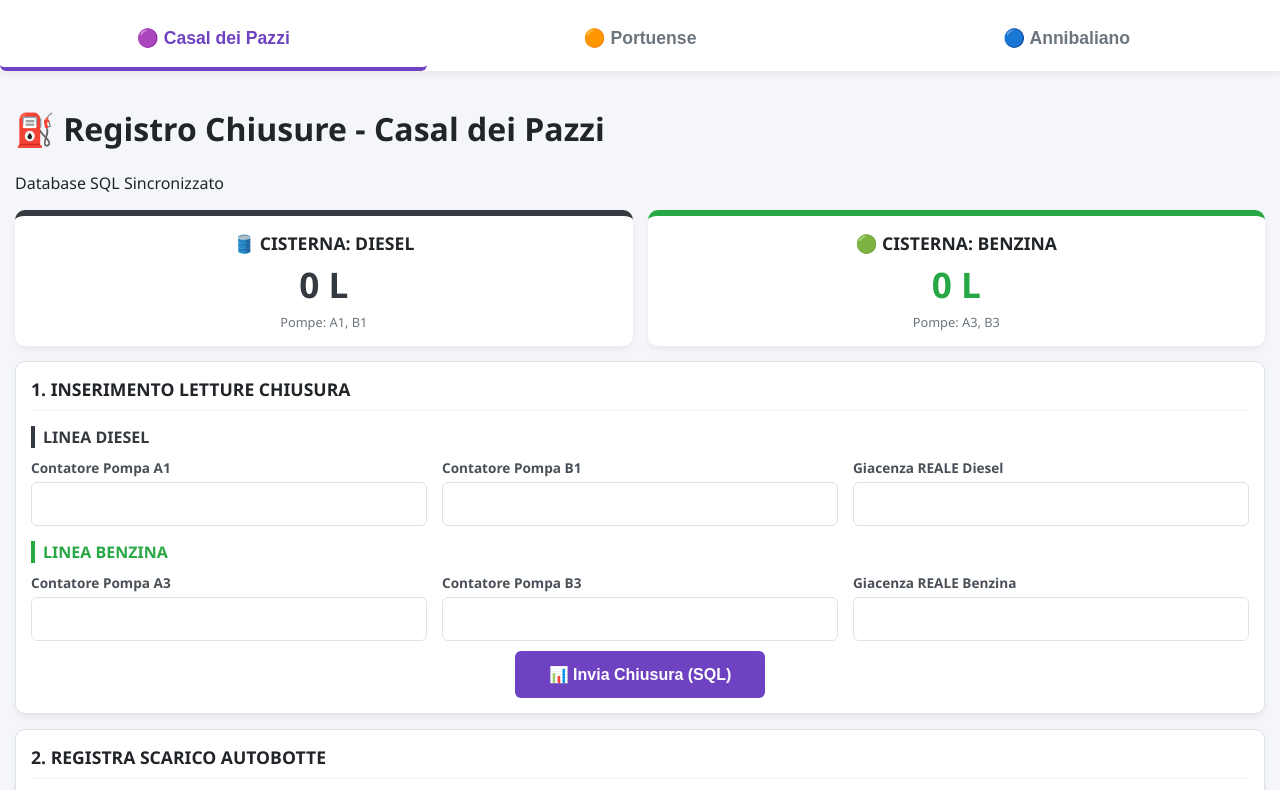
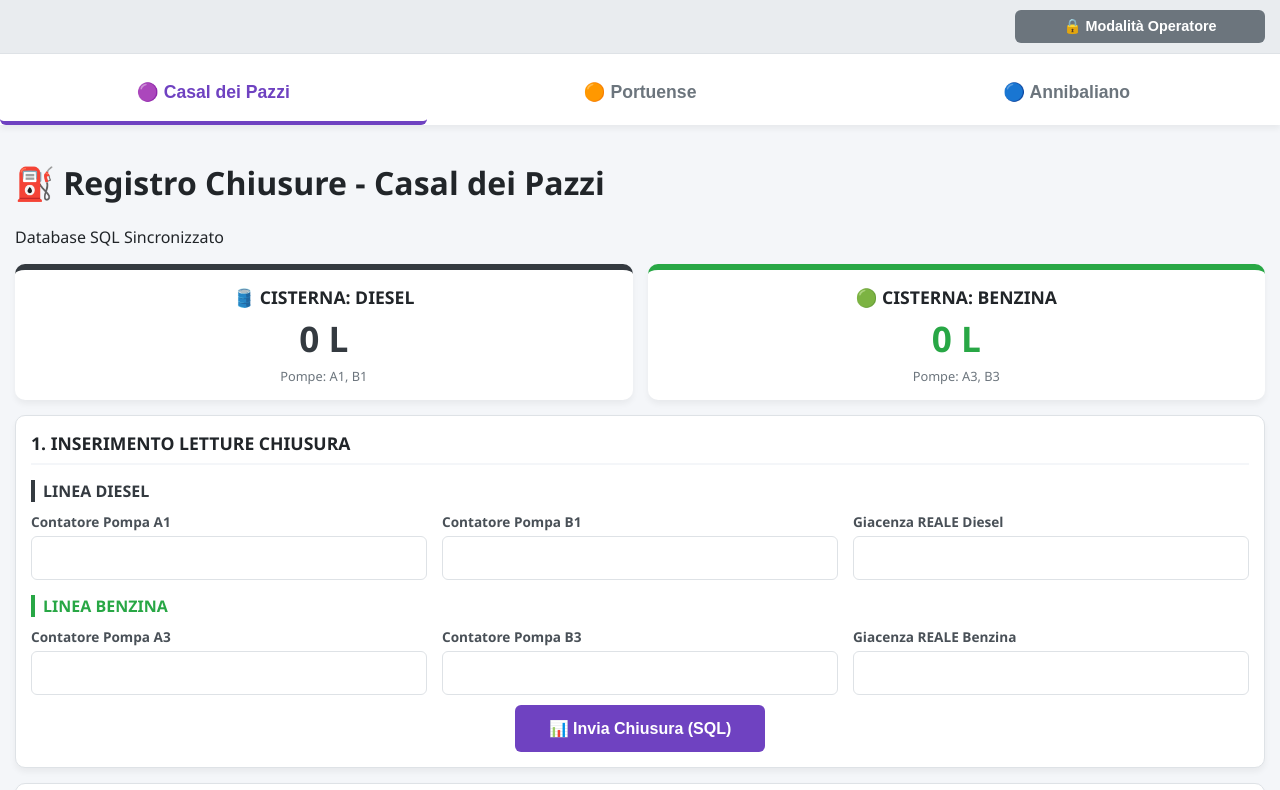
Before and after one commit to wabotrade/riconciliazioni, a website: page index.html in a window 1280 px wide. Shown: the top 790 px of the page. Drawn offline with Linux system fonts and the light colour scheme; no server answers.

Commit message:
admin panel

```diff
--- a/index.html
+++ b/index.html
@@ -12,6 +12,32 @@
         }
         * { box-sizing: border-box; -webkit-tap-highlight-color: transparent; }
         body { font-family: 'Segoe UI', -apple-system, sans-serif; background-color: var(--background-color); color: var(--text-color); margin: 0; padding: 0; }
+
+        /* 🛠️ Barra Superiore per attivazione Modalità Admin */
+        .admin-bar {
+            background-color: #e9ecef;
+            padding: 10px 15px;
+            display: flex;
+            justify-content: flex-end;
+            align-items: center;
+            border-bottom: 1px solid var(--border-color);
+        }
+        .btn-admin-toggle {
+            background-color: #6c757d;
+            color: white;
+            border: none;
+            padding: 8px 16px;
+            border-radius: 6px;
+            cursor: pointer;
+            font-weight: bold;
+            font-size: 0.9rem;
+            transition: background-color 0.2s;
+            width: auto;
+            margin: 0;
+        }
+        .btn-admin-toggle.active {
+            background-color: #28a745;
+        }
 
         /* Navigazione a Schede (Tabs) */
         .tabs-container { display: flex; background: white; box-shadow: 0 4px 6px rgba(0,0,0,0.05); position: sticky; top: 0; z-index: 1000; overflow-x: auto; }
@@ -60,11 +86,18 @@
         th { background-color: #f1f3f5; font-weight: 600; color: #495057; }
         .badge { padding: 4px 6px; border-radius: 4px; font-size: 0.75rem; font-weight: bold; color: white; display: inline-block; }
         .badge-diesel { background-color: var(--diesel-color); } .badge-dieselplus { background-color: var(--diesel-plus-color); } .badge-benzina { background-color: var(--benzina-color); } .badge-carico { background-color: #28a745; }
-        .btn-elimina { background: #dc3545; color: white; border: none; padding: 5px 8px; border-radius: 4px; cursor: pointer; font-size: 0.75rem; transition: 0.2s; }
+
+        /* 🔒 NASCONDITE DI DEFAULT: Le azioni di eliminazione riappaiono solo in modalità Admin */
+        .btn-elimina { display: none; background: #dc3545; color: white; border: none; padding: 5px 8px; border-radius: 4px; cursor: pointer; font-size: 0.75rem; transition: 0.2s; width: auto; margin: 0; }
         .btn-elimina:hover { background: #bd2130; }
+        body.admin-mode-active .btn-elimina { display: inline-block; }
     </style>
 </head>
 <body>
+
+    <div class="admin-bar">
+        <button id="adminToggleBtn" class="btn-admin-toggle" onclick="toggleAdminMode()">🔒 Modalità Operatore</button>
+    </div>
 
     <div class="tabs-container">
         <button class="tab-btn active" data-target="casal">🟣 Casal dei Pazzi</button>
@@ -231,6 +264,36 @@
 
     <script>
         let ultimiMovimentiCaricati = [];
+        let isAdminMode = false; // Stato globale admin
+        let adminPin = "";       // Memorizzazione sicura del PIN inserito per le API
+
+        // 🔓 Funzione Sblocco Plancia con il Lucchetto
+        function toggleAdminMode() {
+            const btn = document.getElementById('adminToggleBtn');
+
+            if (isAdminMode) {
+                isAdminMode = false;
+                adminPin = "";
+                document.body.classList.remove('admin-mode-active');
+                btn.classList.remove('active');
+                btn.innerText = "🔒 Modalità Operatore";
+                alert("Modalità Amministratore chiusa.");
+            } else {
+                const pin = prompt("🔐 ACCESSO RISERVATO\n\nInserisci il PIN amministrativo per sbloccare le funzioni di eliminazione:");
+                if (pin === null) return;
+
+                if (pin === "9999") {
+                    isAdminMode = true;
+                    adminPin = pin;
+                    document.body.classList.add('admin-mode-active');
+                    btn.classList.add('active');
+                    btn.innerText = "🔓 Modalità Admin Attiva";
+                    alert("🔓 Accesso autorizzato. I tasti 'Elimina' sono ora disponibili nelle tabelle storiche.");
+                } else {
+                    alert("🚨 PIN inserito errato! Autorizzazione negata.");
+                }
+            }
+        }
 
         document.querySelectorAll('.tab-btn').forEach(button => {
             button.addEventListener('click', () => {
@@ -323,13 +386,18 @@
         }
 
         function eliminaRecord(id, impianto) {
-            const pin = prompt("🔐 FUNZIONE PROTETTA\n\nInserisci il PIN di sicurezza per eliminare questo record di movimento:");
-            if (pin === null) return;
+            if (!isAdminMode) {
+                alert("Azione non autorizzata. Sblocca prima la Modalità Admin con il lucchetto in alto.");
+                return;
+            }
+
+            const conferma = confirm("🗑️ CONFERMA RIMOZIONE\n\nVuoi eliminare definitivamente questo movimento? L'operazione ricalcolerà immediatamente giacenze e sfridi.");
+            if (!conferma) return;
 
             fetch(`/api/movimenti/${id}`, {
                 method: 'DELETE',
                 headers: { 'Content-Type': 'application/json' },
-                body: JSON.stringify({ pin: pin })
+                body: JSON.stringify({ pin: adminPin })
             })
             .then(res => res.json())
             .then(data => {
@@ -364,7 +432,7 @@
                     sfridoTesto = val > 0 ? `<span style="color:#28a745; font-weight:bold;">+${val} L</span>` : `<span style="color:#dc3545; font-weight:bold;">${val} L</span>`;
                 }
 
-                const bottoneElimina = `<button class="btn-elimina" onclick="eliminaRecord(${row.id}, '${impianto}')">🗑️ ... Elimina</button>`;
+                const bottoneElimina = `<button class="btn-elimina" onclick="eliminaRecord(${row.id}, '${impianto}')">🗑️ Elimina</button>`;
 
                 const tr = `<tr><td>${dataFormattata}</td><td><span class="badge ${badgeClass}">${row.operazione}</span></td><td>${row.dettagli}</td><td>${sfridoTesto}</td><td>${bottoneElimina}</td></tr>`;
 
```
